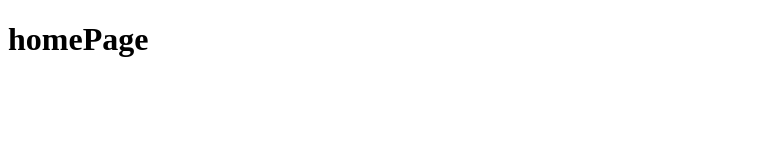
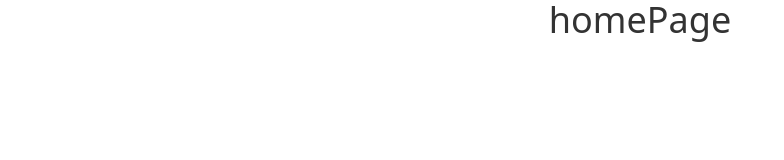
Before and after one commit to edo92/Portfolio-Website, a Gatsby site: page / in a window 1280 px wide. Shown: the whole page, without its empty margins (0-784 px from the left). Built offline with nearby package versions, Linux system fonts and the light colour scheme; Gatsby itself is replaced by a stand-in of ours.

Commit message:
layout setup

```diff
--- a/package.json
+++ b/package.json
@@ -14,6 +14,7 @@
         "gatsby-plugin-styled-components": "^4.2.0",
         "gatsby-source-filesystem": "^3.2.0",
         "gatsby-transformer-sharp": "^3.2.0",
+        "polished": "^4.1.1",
         "prism-react-renderer": "^1.2.0",
         "react": "^17.0.2",
         "react-dom": "^17.0.2",
--- a/src/components/Layout.js
+++ b/src/components/Layout.js
@@ -1,12 +1,73 @@
-import React from "react"
+import React, { useState, useEffect } from "react"
 
-// import PropTypes from "prop-types"
-// import "../styles/layout.css"
+import PropTypes from "prop-types"
+import "../styles/layout.css"
 
-// import styled, { ThemeProvider } from "styled-components"
+import { lightTheme, darkTheme, GlobalStyle } from "../theme"
+import styled, { ThemeProvider } from "styled-components"
+
+const ContentContainer = styled.div`
+  position: relative;
+  margin: 0px auto;
+  min-height: 100vh;
+  display: flex;
+  flex-flow: column;
+
+  @media (min-width: ${props => props.theme.breakpoints.l}) {
+    max-width: ${props => props.theme.variables.maxPageWidth};
+  }
+`
+
+const MainContainer = styled.div`
+  display: flex;
+  @media (max-width: ${props => props.theme.breakpoints.l}) {
+    flex-direction: column;
+  }
+`
+
+const MainContent = styled.div`
+  display: flex;
+  flex-direction: column;
+  width: 100%;
+`
+
+const Main = styled.main`
+  display: flex;
+  justify-content: space-around;
+  align-items: flex-start;
+  overflow: visible;
+  width: 100%;
+  flex-grow: 1;
+`
 
 const Layout = props => {
-  return <div>{props.children}</div>
+  const [isDarkTheme, setIsDarkTheme] = useState(false)
+  const theme = isDarkTheme ? darkTheme : lightTheme
+
+  useEffect(() => {
+    if (localStorage && localStorage.getItem("dark-theme") !== null) {
+      setIsDarkTheme(localStorage.getItem("dark-theme") === "true")
+    } else {
+      setIsDarkTheme(window.matchMedia("(prefers-color-scheme: dark)").matches)
+    }
+  }, [])
+
+  return (
+    <ThemeProvider theme={theme}>
+      <GlobalStyle isDarkTheme={isDarkTheme} />
+      <ContentContainer>
+        <MainContainer>
+          <MainContent>
+            <Main>{React.cloneElement(props.children, { isDarkTheme })}</Main>
+          </MainContent>
+        </MainContainer>
+      </ContentContainer>
+    </ThemeProvider>
+  )
+}
+
+Layout.propTypes = {
+  children: PropTypes.node.isRequired,
 }
 
 export default Layout
```
